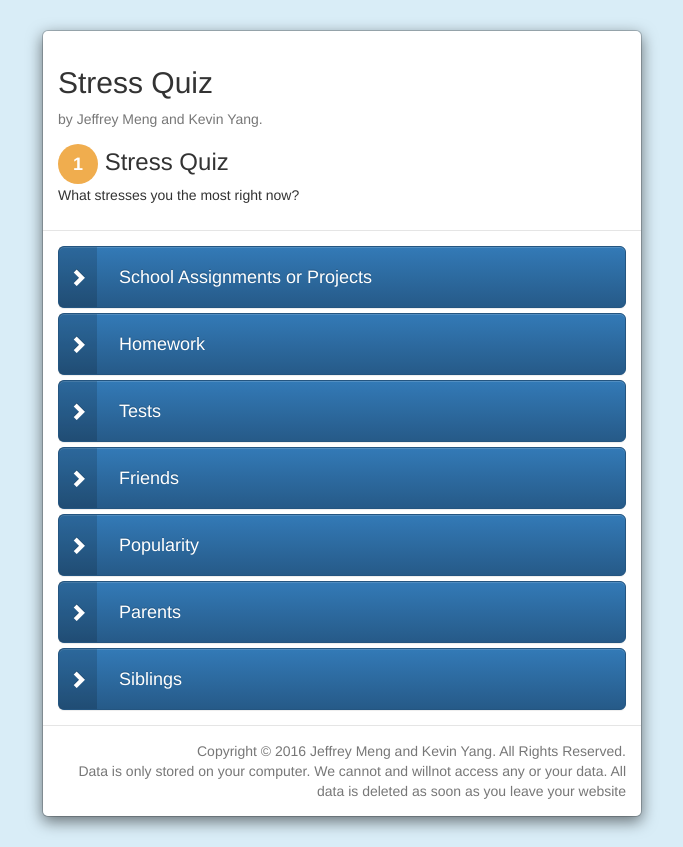
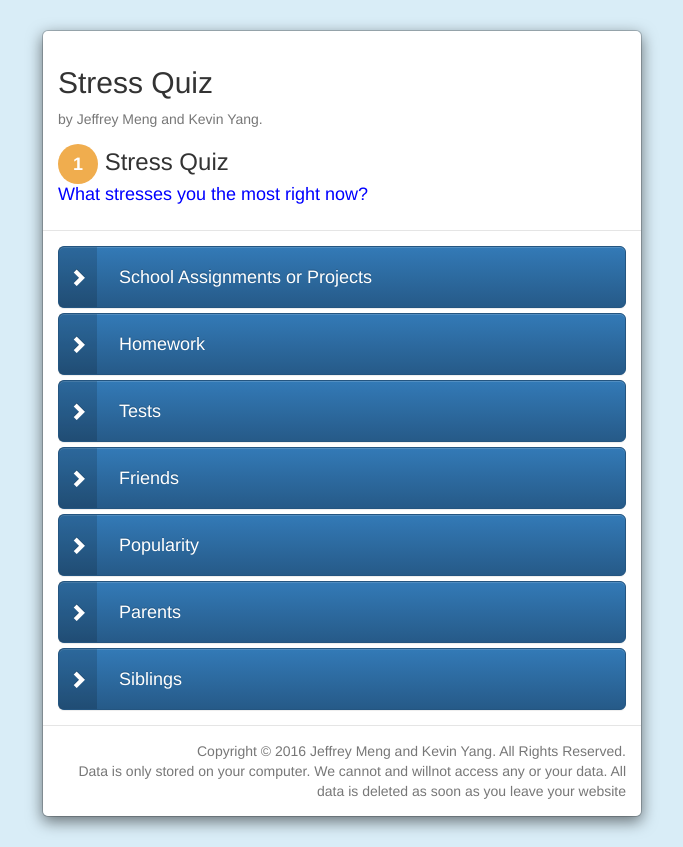
Before and after one commit to jeffreymeng/stressmeter, a plain HTML site: page index.html in a window 1280 px wide. Both pictures are taken after a click on the label "Start". Shown: the whole page, without its empty margins (298-981 px from the left). Drawn offline with nearby package versions, Linux system fonts and the light colour scheme.

Commit message:
update questions

```diff
--- a/index.html
+++ b/index.html
@@ -18,7 +18,7 @@
                     <h2>Stress Quiz</h2>
                     <p class="text-muted">by Jeffrey Meng and Kevin Yang.</p>
                     <h3><span class="label label-warning hidden" id="qid">1</span> Stress Quiz</h3>
-                    <p id="question">Are you stressed? If you are, then you should answer this short quiz of only 7-10 questions and based on your answers, we will give you some advice.</p>
+                    <h4 id="question" style="color:blue;">Are you stressed? If you are, then you should answer this short quiz of only 7-10 questions and based on your answers, we will give you some advice.</h4>
                 </div>
                 <div class="modal-body">
                     <div id="result" class="hidden">
--- a/js/script.js
+++ b/js/script.js
@@ -23,13 +23,17 @@
     function endQuiz() {
         var maintext;
         var mainadvice;
-
+        if (points < 20) {
+            maintext = "You are not stressed";
+            mainadvice = "";
+        }
         $("#qid").hide();
         $("#questions").val("Thank you for taking this quiz. We hope this helps your stress.");
         $("#quiz").hide();
         $("#main").html(maintext);
         $("#main-text-advice").html(mainadvice);
         $("#advice").html(advice);
+        $("#results").removeClass("hidden");
     }
 
     function runActions(actionList) {
--- a/questions.json
+++ b/questions.json
@@ -4,8 +4,6 @@
 		"answers": {
 			"1": {
 				"action": [{
-					"add-points": "20"
-				}, {
 					"change-path": "1"
 
 				}, {
@@ -161,7 +159,7 @@
 						{
 							"add-points": "5"
 						}, {
-							"add-advice":"You should just fine someone who has the same intrests as you, and talk to them. Whats the worst that can happen? And No, the world won't explode. Then think of the best that can happen. You could have a person you can do your intrests with."
+							"add-advice":"Try to make at least one close friend. You should just fine someone who has the same intrests as you, and talk to them. Whats the worst that can happen? And No, the world won't explode. Then think of the best that can happen. You could have a person you can do your intrests with."
 						}],
 						"answer": "None."
 					},
@@ -192,8 +190,46 @@
 					"entries": "5"
 				}
 			},
+			"4": {
+				"question": "How many friends do you have who would call you their friend too?",
+				"answers": {
+					"1": {
+						"action": [
+						{
+							"add-points": "5"
+						}, {
+							"add-advice":"Try to make at least one friend.You should just fine someone who has the same intrests as you, and talk to them. Whats the worst that can happen? And No, the world won't explode. Then think of the best that can happen. You could have a person you can do your intrests with."
+						}],
+						"answer": "None."
+					},
+					"2": {
+						"action": [{
+							"add-advice": "Even though you are really close to your friend, you should try to find other friends too. What will you do when your friend gets sick?"
+						}],
+						"answer": "Just one good friend. We do eveything together"
+					},
 
-			"4":{
+					"3": {
+						"answer": "Just a few close friends."
+					},
+					"4": {
+						"action": [{
+							"add-points":"1"
+						}, {
+							"add-advice": "If you have a lot of friends, you should try to get a few closer to you. Find some people who share your intrests, and talk to them more."
+						}],
+						"answer": "a ton, but none are really close."
+					},
+					"5": {
+						"action": [{
+							"subtract-points": "4"
+						}],
+						"answer": "A lot, and some are close"
+					},
+					"entries": "5"
+				}
+			},
+			"5":{
 				"question":"end-quiz"
 			}
 		}
```
